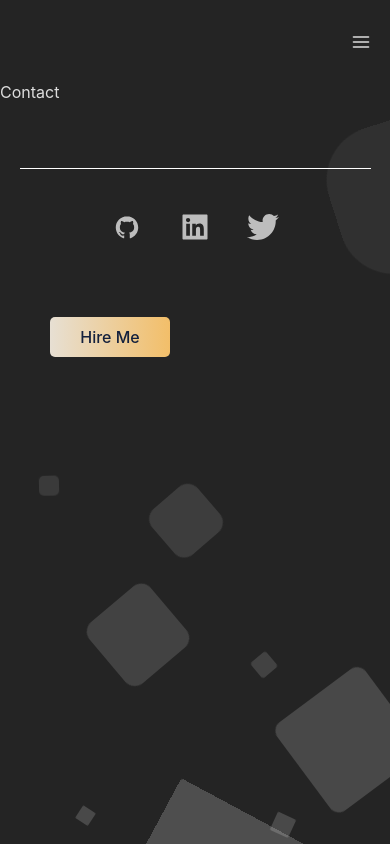
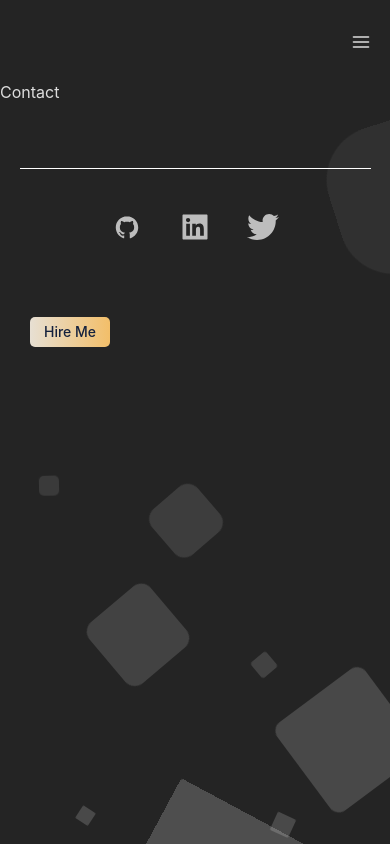
Before and after one commit to Anzanrai/portfolio-react, a React (Vite) app: page /contact in a window 390 px wide. Built offline with nearby package versions, Linux system fonts and the light colour scheme.

Commit message:
adjusted position of Hire button for small screen device

```diff
--- a/src/components/Hire/index.scss
+++ b/src/components/Hire/index.scss
@@ -21,6 +21,12 @@
   -webkit-animation: AnimationName 5s ease infinite;
   -moz-animation: AnimationName 5s ease infinite;
   animation: AnimationName 5s ease infinite;
+
+  a {
+    display: block;
+    text-decoration: none;
+    color: $dark-accent-color;
+  }
 }
 
 @-webkit-keyframes AnimationName {
@@ -56,3 +62,14 @@
     background-position: 0% 50%;
   }
 }
+
+@media (max-width: $sm-width) {
+  .hire-button {
+    bottom: 20px;
+    left: 30px;
+    width: 80px;
+    height: 30px;
+    line-height: 30px;
+    font-size: 14px;
+  }
+}
--- a/src/components/Hire/index.tsx
+++ b/src/components/Hire/index.tsx
@@ -8,7 +8,7 @@ const Hire = (): React.ReactElement => {
   };
   return (
     <div className="hire-button" onClick={mailto}>
-      Hire Me
+      <a href="mailto:anzaan.rai@gmail.com">Hire Me</a>
     </div>
   );
 };
```
